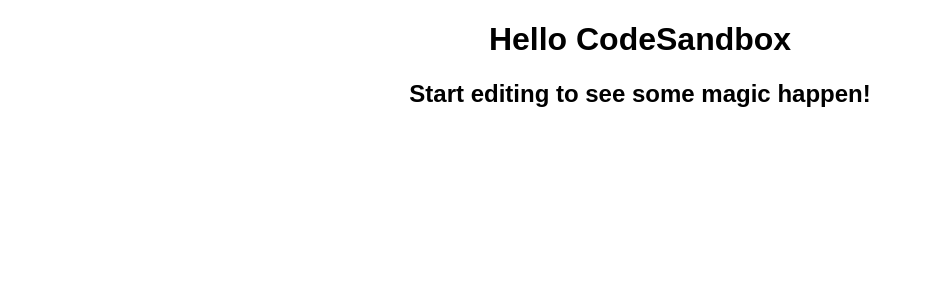
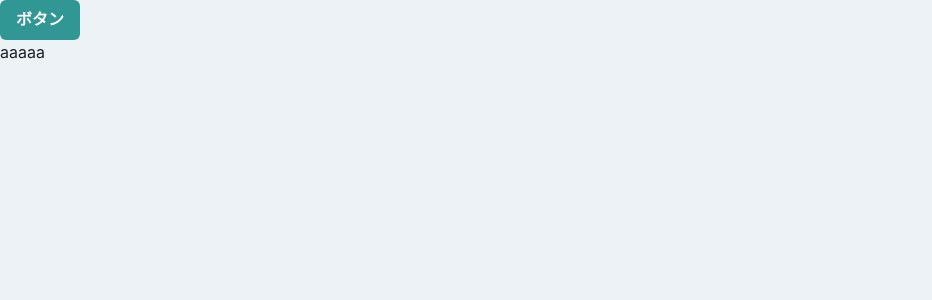
Before and after one commit to ogasawara-rika/CreateApp, a React (Create React App) app: page / in a window 1280 px wide. Shown: the top 300 px of the page, without its empty margins (0-932 px from the left). Built offline with nearby package versions, Linux system fonts and the light colour scheme.

Commit message:
下準備

```diff
--- a/src/App.tsx
+++ b/src/App.tsx
@@ -1,10 +1,11 @@
-import "./styles.css";
+import { Button, ChakraProvider } from "@chakra-ui/react";
+import theme from "./theme/theme";
 
 export default function App() {
   return (
-    <div className="App">
-      <h1>Hello CodeSandbox</h1>
-      <h2>Start editing to see some magic happen!</h2>
-    </div>
+    <ChakraProvider theme={theme}>
+      <Button colorScheme="teal">ボタン</Button>
+      <p>aaaaa</p>
+    </ChakraProvider>
   );
 }
--- a/src/index.tsx
+++ b/src/index.tsx
@@ -1,13 +1,11 @@
 import { StrictMode } from "react";
-import * as ReactDOMClient from "react-dom/client";
+import reactDom from "react-dom";
 
 import App from "./App";
 
-const rootElement = document.getElementById("root");
-const root = ReactDOMClient.createRoot(rootElement);
-
-root.render(
+reactDom.render(
   <StrictMode>
     <App />
-  </StrictMode>
+  </StrictMode>,
+  document.getElementById("root")
 );
--- /dev/null
+++ b/src/theme/theme.ts
@@ -0,0 +1,14 @@
+import { extendTheme } from "@chakra-ui/react";
+
+const theme = extendTheme({
+  styles: {
+    global: {
+      body: {
+        backgroundColor: "gray.100",
+        color: "gray.800"
+      }
+    }
+  }
+});
+
+export default theme;
```
Also changed, not shown: package.json (+7 -2 lines).
